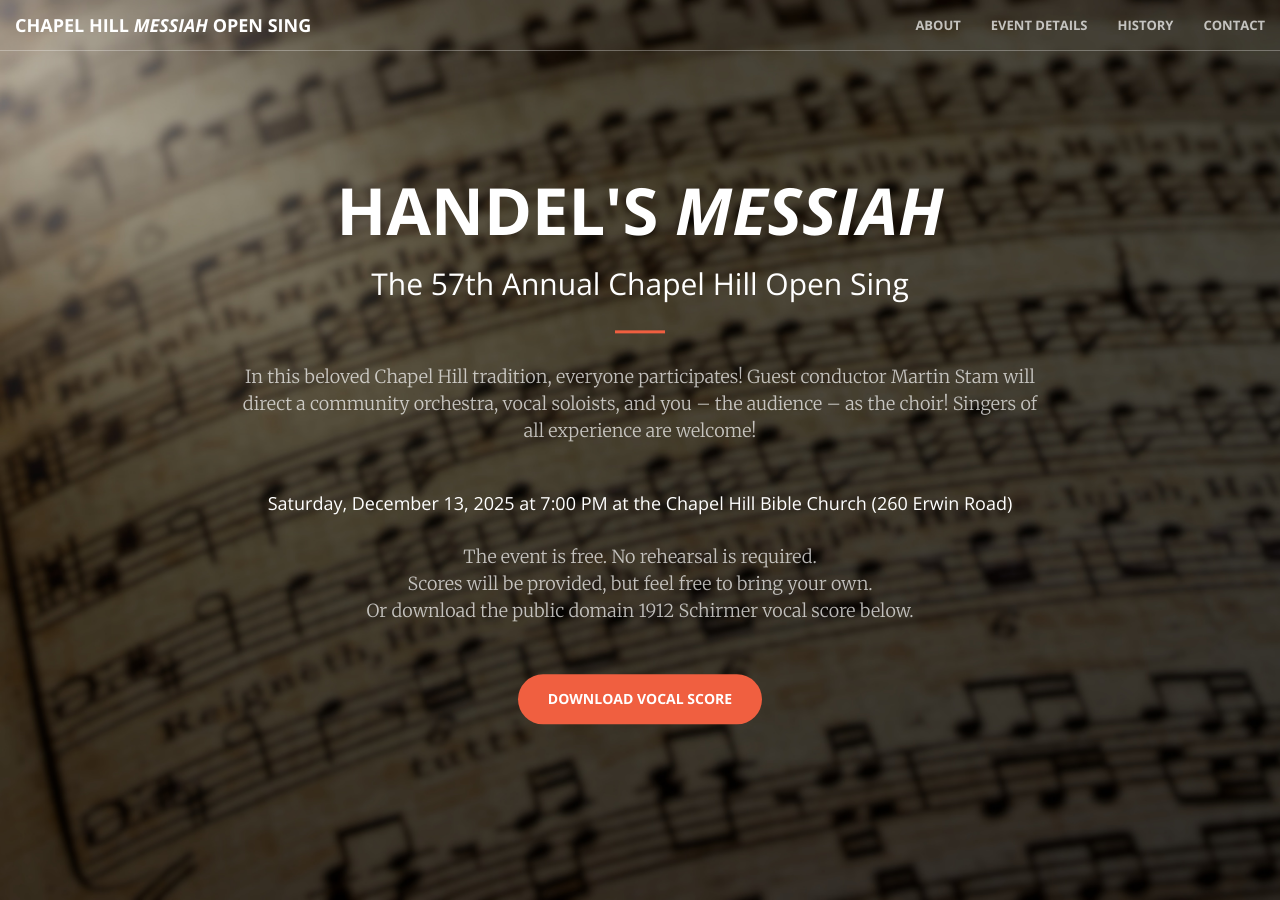
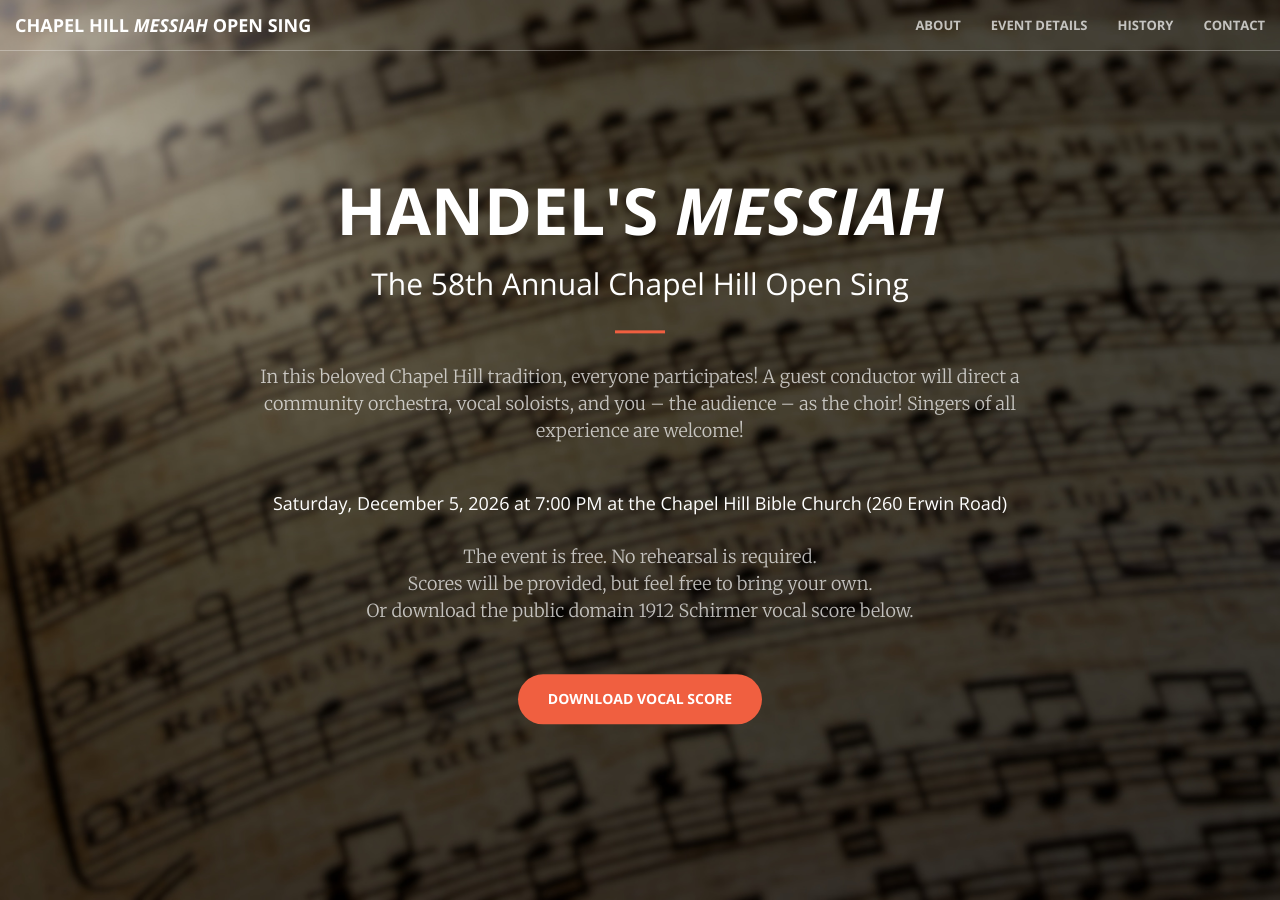
Before and after one commit to chapelhillmessiah/chapelhillmessiah.github.io, a Jekyll site: the page built from index.html, in a window 1280 px wide and 900 px high. Built offline with Jekyll 4.4.1, drawn with Linux system fonts in a browser that asks for light colours.

Commit message:
Update event date for 2026
Updated event details for the 58th Annual Chapel Hill Open Sing.

```diff
--- a/_includes/event-banner.html
+++ b/_includes/event-banner.html
@@ -3,10 +3,10 @@
         <div class="header-content-inner">
             <!-- <h1>Your Favorite Source of Free Bootstrap Themes</h1> -->
             <h1>Handel's <i>Messiah</i></h1>
-            <h2>The 57th Annual Chapel Hill Open Sing</h2>
+            <h2>The 58th Annual Chapel Hill Open Sing</h2>
             <hr>
-            <p>In this beloved Chapel Hill tradition, everyone participates! Guest conductor Martin Stam will direct a community orchestra, vocal soloists, and you – the audience – as the choir! Singers of all experience are welcome!</p>
-            <h4>Saturday, December 13, 2025 at 7:00 PM at the Chapel Hill Bible Church (260 Erwin Road)</h4>
+            <p>In this beloved Chapel Hill tradition, everyone participates! A guest conductor will direct a community orchestra, vocal soloists, and you – the audience – as the choir! Singers of all experience are welcome!</p>
+            <h4>Saturday, December 5, 2026 at 7:00 PM at the Chapel Hill Bible Church (260 Erwin Road)</h4>
             <br>
             <p>
                 The event is free. No rehearsal is required.
```
